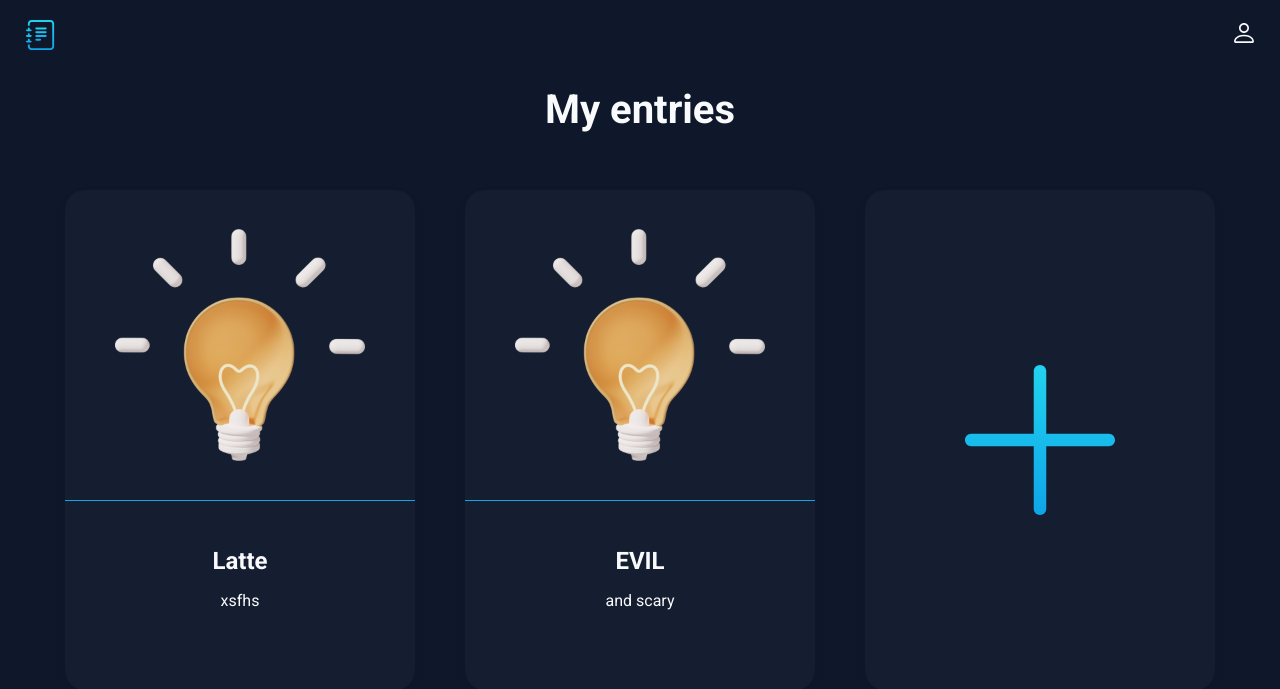
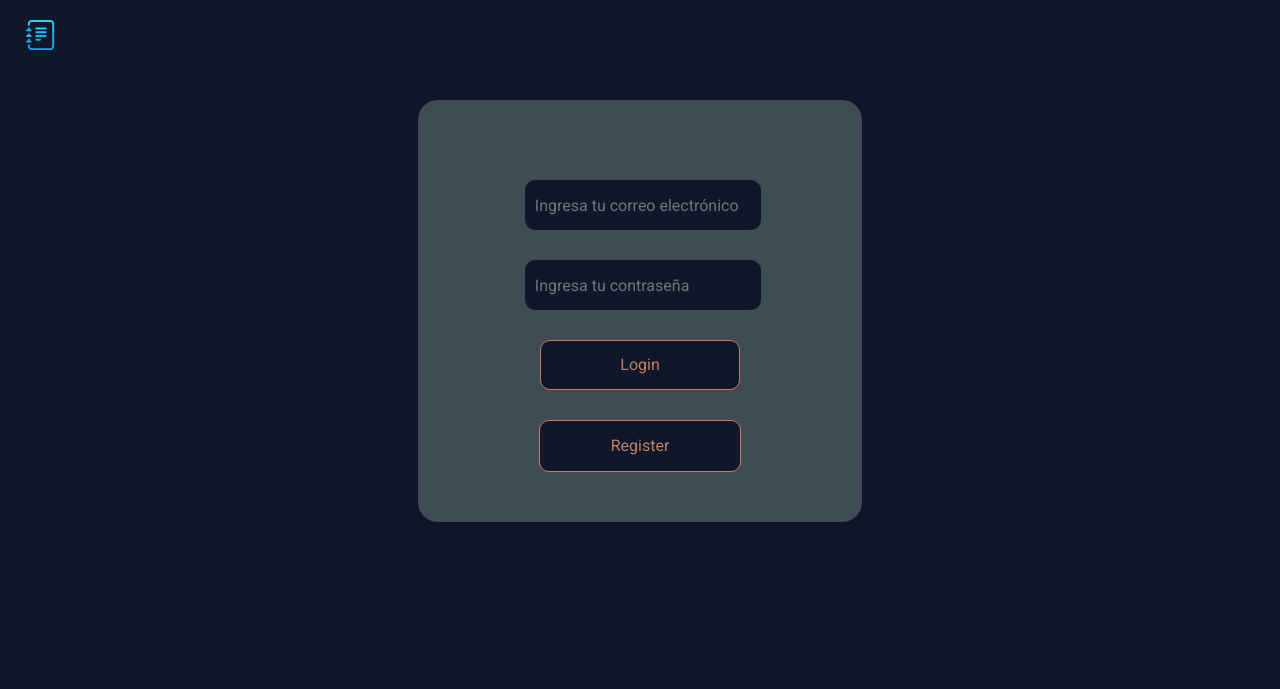
Before and after one commit to Latte-Mochaccino/diary-en-main, a Flask app: page / in a window 1280 px wide. Shown: the top 689 px of the page. Run offline with Flask 3, Linux system fonts and the light colour scheme.

Commit message:
Added login and register

```diff
--- a/main.py
+++ b/main.py
@@ -1,54 +1,111 @@
-# Import
-from flask import Flask, render_template,request, redirect
-# Importing the database library
+# Importación
+from flask import Flask, render_template, request, redirect, session
+# Conexión de la biblioteca de bases de datos
 from flask_sqlalchemy import SQLAlchemy
 
 
-
 app = Flask(__name__)
-# Connecting SQLite
+# Establecer la clave secreta para la sesión.
+app.secret_key = 'my_top_secret_123'
+# Estableciendo conexión SQLite
 app.config['SQLALCHEMY_DATABASE_URI'] = 'sqlite:///diary.db'
 app.config['SQLALCHEMY_TRACK_MODIFICATIONS'] = False
-# Creating a DB
-db = SQLAlchemy(app )
+# Creando la DB
+db = SQLAlchemy(app)
+# Creando la tabla
 
-#Assignment #1. Create a DB table
 class Card(db.Model):
+    # Estableciendo los campos de entrada
+    # id
     id = db.Column(db.Integer, primary_key=True)
+    # título
     title = db.Column(db.String(100), nullable=False)
-    subtitle = db.Column(db.String(100), nullable=False)
+    # Descripción
+    subtitle = db.Column(db.String(300), nullable=False)
+    # Texto
     text = db.Column(db.Text, nullable=False)
+    # El correo electrónico del propietario de la tarjeta.
+    user_email = db.Column(db.String(100), nullable=False)
 
+    # Objeto de salida y su ID
     def __repr__(self):
         return f'<Card {self.id}>'
 
 
-# Running the page with content
-@app.route('/')
+# Tarea #1. Crear la tabla de usuarios
+class User(db.Model):
+    # Creando las columnas
+    # id
+    id = db.Column(db.Integer, primary_key=True, autoincrement=True)
+    # correo electrónico
+    email = db.Column(db.String(100), nullable=False, unique=True)
+    # contraseña
+    password = db.Column(db.String(30), nullable=False)
+
+# Lanzamiento de la página de contenido
+@app.route('/', methods=['GET','POST'])
+def login():
+    error = ''
+    if request.method == 'POST':
+        form_login = request.form['email']
+        form_password = request.form['password']
+
+        # Tarea #4. Implementar la verificación de usuario
+        users_db = User.query.all()
+        for user in users_db:
+            if form_login == user.email and form_password == user.password:
+                session['user_email'] = user.email
+                return redirect('/index')
+        else:
+            error = 'Correo electrónico o contraseña incorrectos'
+            return render_template('login.html', error=error)
+
+
+    else:
+        return render_template('login.html')
+
+
+
+@app.route('/reg', methods=['GET','POST'])
+def reg():
+    if request.method == 'POST':
+        email = request.form['email']
+        password = request.form['password']
+
+        # Tarea #3. Implementar grabación de usuarios
+        user = User(email=email, password=password)
+        db.session.add(user)
+        db.session.commit()
+
+
+
+        return redirect('/')
+
+    else:
+        return render_template('registration.html')
+
+
+# Iniciar página de contenido
+@app.route('/index')
 def index():
-    # Displaying the DB objects
-    # Assignment #2. Display the objects from the DB in index.html
-    Card.query.order_by(Card.id).all()
+    # Tarea # 4. Asegúrese de que el usuario solo vea sus propias tarjetas
+    email = session.get('user_email')
+    cards = Card.query.filter_by(user_email=email).all()
+    return render_template('index.html', cards=cards)
 
-    return render_template('index.html',
-                           cards=Card.query.order_by(Card.id).all()
-
-                           )
-
-# Running the page with the card
+# Lanzando la página de la tarjeta
 @app.route('/card/<int:id>')
 def card(id):
-    # Assignment #2. Display the right card by its id
     card = Card.query.get(id)
 
     return render_template('card.html', card=card)
 
-# Running the page and creating the card
+# Iniciando la página de creación de tarjetas
 @app.route('/create')
 def create():
     return render_template('create_card.html')
 
-# The card form
+# la forma de la tarjeta
 @app.route('/form_create', methods=['GET','POST'])
 def form_create():
     if request.method == 'POST':
@@ -56,18 +113,15 @@ def form_create():
         subtitle =  request.form['subtitle']
         text =  request.form['text']
 
-        # Assignment #2. Create a way to store data in the DB
-        card = Card(title=title, subtitle=subtitle, text=text)
+        # Tarea # 4. Hacer que la creación de la tarjeta se realice en nombre del usuario
+        email = session['user_email']
+        card = Card(title=title, subtitle=subtitle, text=text, user_email=email)
+
         db.session.add(card)
         db.session.commit()
-
-
-
-
-        return redirect('/')
+        return redirect('/index')
     else:
         return render_template('create_card.html')
 
-
 if __name__ == "__main__":
     app.run(debug=True)
--- a/static/css/style.css
+++ b/static/css/style.css
@@ -4,12 +4,12 @@ body::-webkit-scrollbar {
   }
 
   body::-webkit-scrollbar-track {
-    background: #0F172A;        /* the colour of the track zone */
+    background: #0F172A;        /* the colour of the tracker zone */
   }
 
   body::-webkit-scrollbar-thumb {
-    background-color: rgba(30, 41, 59, 0.4);    /* the slider's colour */
-    border-radius: 20px;       /* the slider's roundness */
+    background-color: rgba(30, 41, 59, 0.4);    /* the colour of the scrollbar */
+    border-radius: 20px;       /* the roundness of the scrollbar */
     border: none;
   }
 
@@ -23,7 +23,7 @@ body {
     font-size: 16px;
     line-height: 20px;
     background-color: #0F172A;
-    color: #F8FAFC;
+    color: #F0DDD3;
 }
 
 h1, h2, p {
@@ -38,6 +38,7 @@ img {
 a {
     text-decoration: none;
     color: inherit;
+    transition: 0.2s;
 }
 
 ul {
@@ -81,7 +82,7 @@ ul {
     width: 350px;
     height: 500px;
     transition: 0.2s;
-    background: rgba(30, 41, 59, 0.4);
+    background: #505B6D;
     border-radius: 20px;
     box-shadow: 0px 4px 10px rgba(0, 0, 0, 0.1);
 
@@ -96,7 +97,7 @@ ul {
 }
 
 .card__text {
-    border-top: 1px solid rgba(14, 165, 233, 1);
+    border-top: 1px solid #C37F62;
     width: inherit;
     display: flex;
     padding: 50px 0 20px;
@@ -130,7 +131,7 @@ ul {
 
 .card--creat:hover,
 .card:hover {
-    box-shadow: 0px 4px 10px rgba(14, 165, 233, 1);
+    box-shadow: 0px 4px 10px #C37F62;
 }
 
 .creat-form {
@@ -149,7 +150,7 @@ ul {
     gap: 30px;
     flex-direction: column;
     align-items: center;
-    background: rgba(30, 41, 59, 0.4);
+    background: #505B6D;
     border-radius: 20px;
     box-shadow: 0px 4px 10px rgba(0, 0, 0, 0.1);
 }
@@ -171,7 +172,7 @@ ul {
     border-radius: 10px;
     padding: 10px;
     height: 30px;
-    color: #F8FAFC;
+    color: #F0DDD3;
     font: inherit;
     border: none;
     width: 94%;
@@ -192,10 +193,10 @@ ul {
 }
 
 .form__button {
-    border: 1px solid rgba(14, 165, 233, 1);
+    border: 1px solid #C37F62;
     background: #0F172A;
     border-radius: 10px;
-    color: rgba(14, 165, 233, 1);
+    color: #C37F62;
     padding: 10px;
     font: inherit;
     width: 200px;
@@ -206,7 +207,7 @@ ul {
 
 .form__button:hover {
     color: #F8FAFC;
-    background:  rgba(14, 165, 233, 1);
+    background:  #C37F62;
 }
 
 .main {
@@ -237,10 +238,10 @@ ul {
 
 .main__link {
     display: block;
-    border: 1px solid rgba(14, 165, 233, 1);
+    border: 1px solid #C37F62;
     background: #0F172A;
     border-radius: 10px;
-    color: rgba(14, 165, 233, 1);
+    color: #C37F62;
     padding: 15px 10px;
     font: inherit;
     width: 200px;
@@ -251,5 +252,45 @@ ul {
 
 .main__link:hover {
     color: #F8FAFC;
-    background:  rgba(14, 165, 233, 1);
+    background:  #C37F62;
 }
+
+
+.main-login {
+    display: flex;
+    justify-content: center;
+    align-items: center;
+}
+
+.login {
+    width: 30%;
+    padding: 50px 30px;
+    display: flex;
+    gap: 30px;
+    flex-direction: column;
+    align-items: center;
+    background: rgba(137, 155, 147, 0.4);
+    border-radius: 20px;
+    box-shadow: 0px 4px 10px rgba(0, 0, 0, 0.1);
+}
+
+
+.login label {
+    width: 60%;
+}
+
+
+.reg__link {
+    height: fit-content;
+    text-align: center;
+    padding: 15px 0px;
+}
+
+.error {
+    font-size: 10px;
+    color: #ff0000;
+}
+
+.login__link:hover {
+    color: rgba(14, 165, 233, 1);
+}
--- a/templates/index.html
+++ b/templates/index.html
@@ -8,16 +8,15 @@
   >
   <meta http-equiv="X-UA-Compatible" content="ie=edge">
   <link rel="stylesheet" href="../static/css/style.css">
-  <title>The programmer's library</title>
+  <title>The programmer's diary</title>
 </head>
 <body>
   <header class="header">
     <img src="../static/img/logo.svg" alt="logo" width="30" height="30">
     <ul class="main-list">
         <li class="list__item">
-          <a href="">
             <img src="../static/img/login.svg" alt="login" width="20" height="20">
-          </a>
+        </li>
     </ul>
   </header>
   <main>
--- /dev/null
+++ b/templates/login.html
@@ -0,0 +1,38 @@
+<!DOCTYPE html>
+<html lang="en">
+<head>
+    <meta charset="UTF-8">
+    <meta http-equiv="X-UA-Compatible" content="IE=edge">
+    <meta name="viewport" content="width=device-width, initial-scale=1.0">
+    <title>The programmer's diary</title>
+    <link rel="stylesheet" href="../static/css/style.css">
+</head>
+<body>
+    <header class="header">
+        <img src="../static/img/logo.svg" alt="logo" width="30" height="30">
+        <ul class="main-list">
+
+        </ul>
+      </header>
+      <main class="main-login">
+        {% block content %}
+        <form action="{{ url_for('login') }}" method="POST" class="login">
+            <p class="error">{{error}}</p>
+
+            <!-- Assignment #2. Create login fields -->
+            <label for="email">
+                <input class="form__input" type="email" name="email" id="email" placeholder="Ingresa tu correo electrónico" required>
+            </label>
+
+            <label for="password">
+                <input class="form__input" type="password" name="password" id="password" placeholder="Ingresa tu contraseña" required>
+            </label>
+
+            <!--  -->
+                <button class="form__button">Login</button>
+                <a href="/reg" class="form__button reg__link">Register</a>
+        </form>
+        {% endblock %}
+      </main>
+</body>
+</html>
```
Also changed, not shown: templates/registration.html (added, +31 -0 lines), instance/diary.db.
